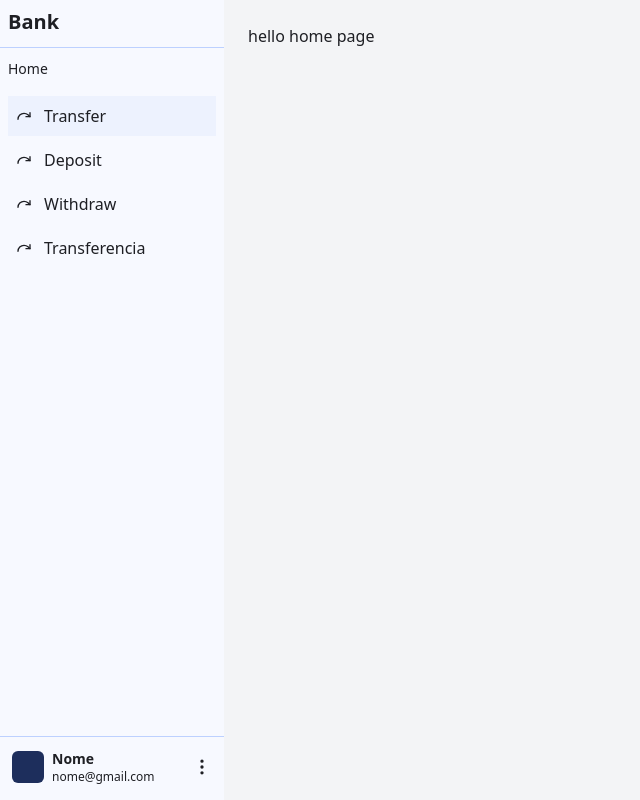
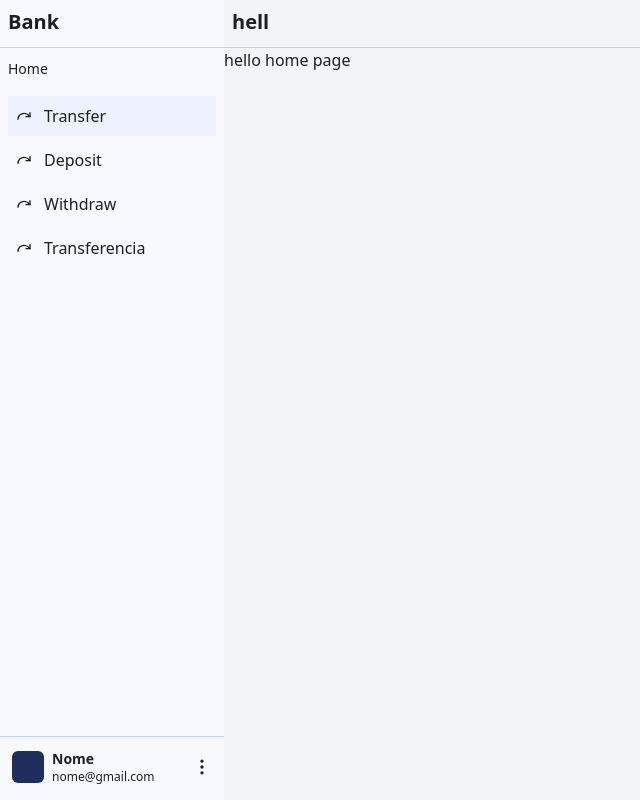
Before and after one commit to cesar7722a/trainings, a React (Vite) app: page /bank in a window 1280 px wide. Shown: the whole page, without its empty margins (0-640 px from the left). Built offline with nearby package versions, Linux system fonts and the light colour scheme.

Commit message:
chore:finalizando estilo do component modal

```diff
--- a/src/components/modal.tsx
+++ b/src/components/modal.tsx
@@ -1,24 +1,19 @@
-import { useState, type ReactNode } from "react";
+import { type ReactNode } from "react";
 
 type ModalProps = {
   children: ReactNode;
+  onClick: () => void;
 };
 
-export function Modal({ children }: ModalProps) {
-  const [show, setShow] = useState(true);
-
+export function Modal({ children, onClick }: ModalProps) {
   return (
     <>
-      {show && (
-        <div
-          className="absolute top-0 right-0 bottom-0 left-0 bg-blue-1/60 z-20"
-          onClick={() => {
-            setShow(!show);
-          }}
-        >
-          {children}
-        </div>
-      )}
+      <div
+        onClick={onClick}
+        className="absolute top-0 right-0 bottom-0 left-0 bg-blue-1/60 z-20"
+      >
+        {children}
+      </div>
     </>
   );
 }
--- a/src/private/private-layout.tsx
+++ b/src/private/private-layout.tsx
@@ -98,11 +98,14 @@ function PrivateLayout() {
           </div>
         </footer>
       </aside>
-      <main className="flex-1 bg-gray-100 p-6 overflow-y-auto">
+      <main className="flex-1 bg-gray-100 overflow-y-auto">
+        <div className="h-12 p-2 text-xl font-bold border border-t-0 border-l-0 border-r-0 border-blue-6">
+          hell
+        </div>
         <Outlet />
       </main>
       {showModal && (
-        <Modal>
+        <Modal onClick={() => setShowModal(false)}>
           <div>hello!!</div>
         </Modal>
       )}
```
